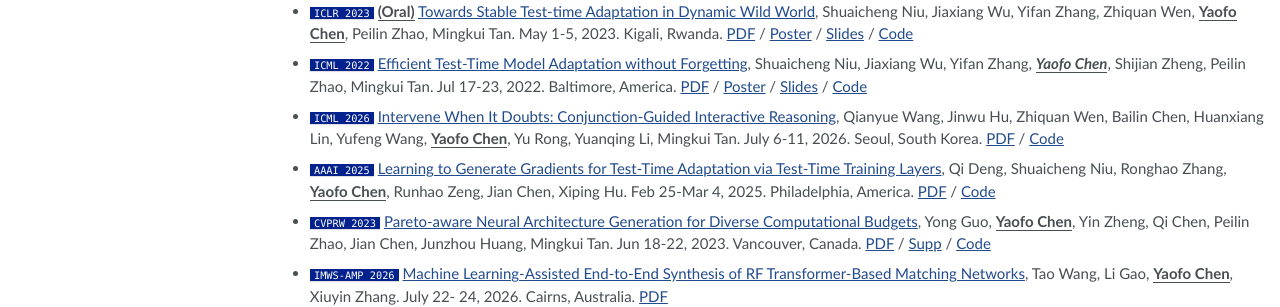
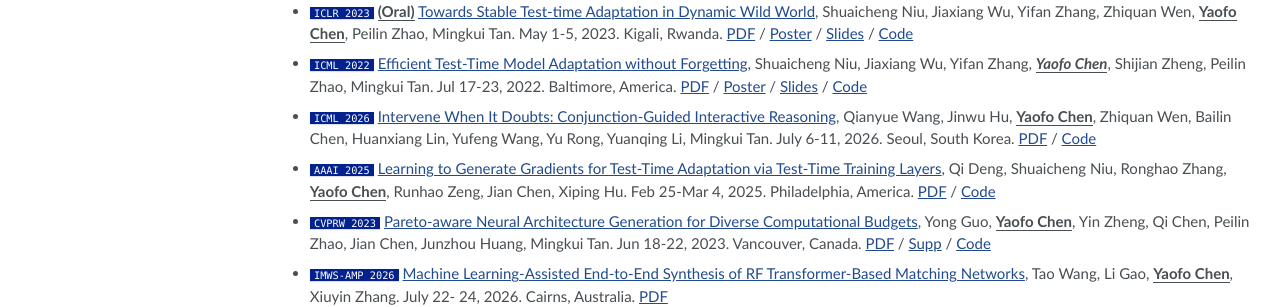
Before and after one commit to chenyaofo/homepagev2, a Jekyll site: the page built from _pages/publications.md, in a window 1280 px wide and 1296 px high. Shown: the part 670-977 px from the top of the window. Built offline with Jekyll 4.4.1, drawn with Linux system fonts in a browser that asks for light colours; some web fonts are replaced.

```diff
--- a/_pages/publications.md
+++ b/_pages/publications.md
@@ -22,7 +22,7 @@ Xu, Hengjie Song, Mingkui Tan. May 7-11, 2024. Vienna, Austria. [PDF](papers/che
  - `ICML 2025` [Curse of High Dimensionality Issue in Transformer for Long Context Modeling](https://proceedings.mlr.press/v267/zhang25cr.html), Shuhai Zhang, Zeng You, <u><strong>Yaofo Chen</strong></u>, Zhiquan Wen, Qianyue Wang, Zhijie Qiu, Yuanqing Li, Mingkui Tan. July 13-19, 2025. Vancouver, Canada. [PDF](papers/zhang-curse-of-high-dimensionality-issue-in-transformer-for-long-context-modeling.pdf) / [Code](https://github.com/bolixinyu/DynamicGroupAttention)
  - `ICLR 2023` <u><strong>(Oral)</strong></u> [Towards Stable Test-time Adaptation in Dynamic Wild World](https://openreview.net/forum?id=g2YraF75Tj), Shuaicheng Niu, Jiaxiang Wu, Yifan Zhang, Zhiquan Wen, <u><strong>Yaofo Chen</strong></u>, Peilin Zhao, Mingkui Tan. May 1-5, 2023. Kigali, Rwanda. [PDF](papers/niu-towards-stable-test-time-adaptation-in-dynamic-wild-world.pdf) / [Poster](posters/niu-towards-stable-test-time-adaptation-in-dynamic-wild-world-poster.pdf) / [Slides](slides/niu-towards-stable-test-time-adaptation-in-dynamic-wild-world-slides.pdf) / [Code](https://github.com/mr-eggplant/SAR)
  - `ICML 2022` [Efficient Test-Time Model Adaptation without Forgetting](https://proceedings.mlr.press/v162/niu22a.html), Shuaicheng Niu, Jiaxiang Wu, Yifan Zhang, <u><em><strong>Yaofo Chen</strong></em></u>, Shijian Zheng, Peilin Zhao, Mingkui Tan. Jul 17-23, 2022. Baltimore, America. [PDF](papers/niu-efficient-test-time-model-adaptation-without-forgetting.pdf) / [Poster](posters/niu-efficient-test-time-model-adaptation-without-forgetting-poster.png) / [Slides](slides/niu-efficient-test-time-model-adaptation-without-forgetting-slides.pdf) / [Code](https://github.com/mr-eggplant/EATA)
- - `ICML 2026` [Intervene When It Doubts: Conjunction-Guided Interactive Reasoning](/resouces-no-available), Qianyue Wang, Jinwu Hu, Zhiquan Wen, Bailin Chen, Huanxiang Lin, Yufeng Wang, <u><strong>Yaofo Chen</strong></u>, Yu Rong, Yuanqing Li, Mingkui Tan. July 6-11, 2026. Seoul, South Korea. [PDF](/resouces-no-available) / [Code](/resouces-no-available)
+ - `ICML 2026` [Intervene When It Doubts: Conjunction-Guided Interactive Reasoning](/resouces-no-available), Qianyue Wang, Jinwu Hu, <u><strong>Yaofo Chen</strong></u>, Zhiquan Wen, Bailin Chen, Huanxiang Lin, Yufeng Wang, Yu Rong, Yuanqing Li, Mingkui Tan. July 6-11, 2026. Seoul, South Korea. [PDF](/resouces-no-available) / [Code](/resouces-no-available)
  - `AAAI 2025` [Learning to Generate Gradients for Test-Time Adaptation via Test-Time Training Layers](https://doi.org/10.1609/aaai.v39i15.33783), Qi Deng, Shuaicheng Niu, Ronghao Zhang, <u><strong>Yaofo Chen</strong></u>, Runhao Zeng, Jian Chen, Xiping Hu. Feb 25-Mar 4, 2025. Philadelphia, America. [PDF](papers/deng-learning-to-generate-gradients-for-test-time-adaptation-via-test-time-training-layers.pdf) / [Code](https://github.com/keikeiqi/MGTTA)
  - `CVPRW 2023` [Pareto-aware Neural Architecture Generation for Diverse Computational Budgets](https://openaccess.thecvf.com/content/CVPR2023W/NAS/html/Guo_Pareto-Aware_Neural_Architecture_Generation_for_Diverse_Computational_Budgets_CVPRW_2023_paper.html), Yong Guo, <u><strong>Yaofo Chen</strong></u>, Yin Zheng, Qi Chen, Peilin Zhao, Jian Chen, Junzhou Huang, Mingkui Tan. Jun 18-22, 2023. Vancouver, Canada. [PDF](papers/guo-pareto-aware-neural-architecture-generation-for-diverse-computational-budgets.pdf) / [Supp](papers/guo-pareto-aware-neural-architecture-generation-for-diverse-computational-budgets-supp.pdf) / [Code](https://github.com/guoyongcs/PNAG)
  - `IMWS-AMP 2026` [Machine Learning-Assisted End-to-End Synthesis of RF Transformer-Based Matching Networks](/resouces-no-available), Tao Wang, Li Gao, <u><strong>Yaofo Chen</strong></u>, Xiuyin Zhang. July 22- 24, 2026. Cairns, Australia. [PDF](/resouces-no-available)
```
